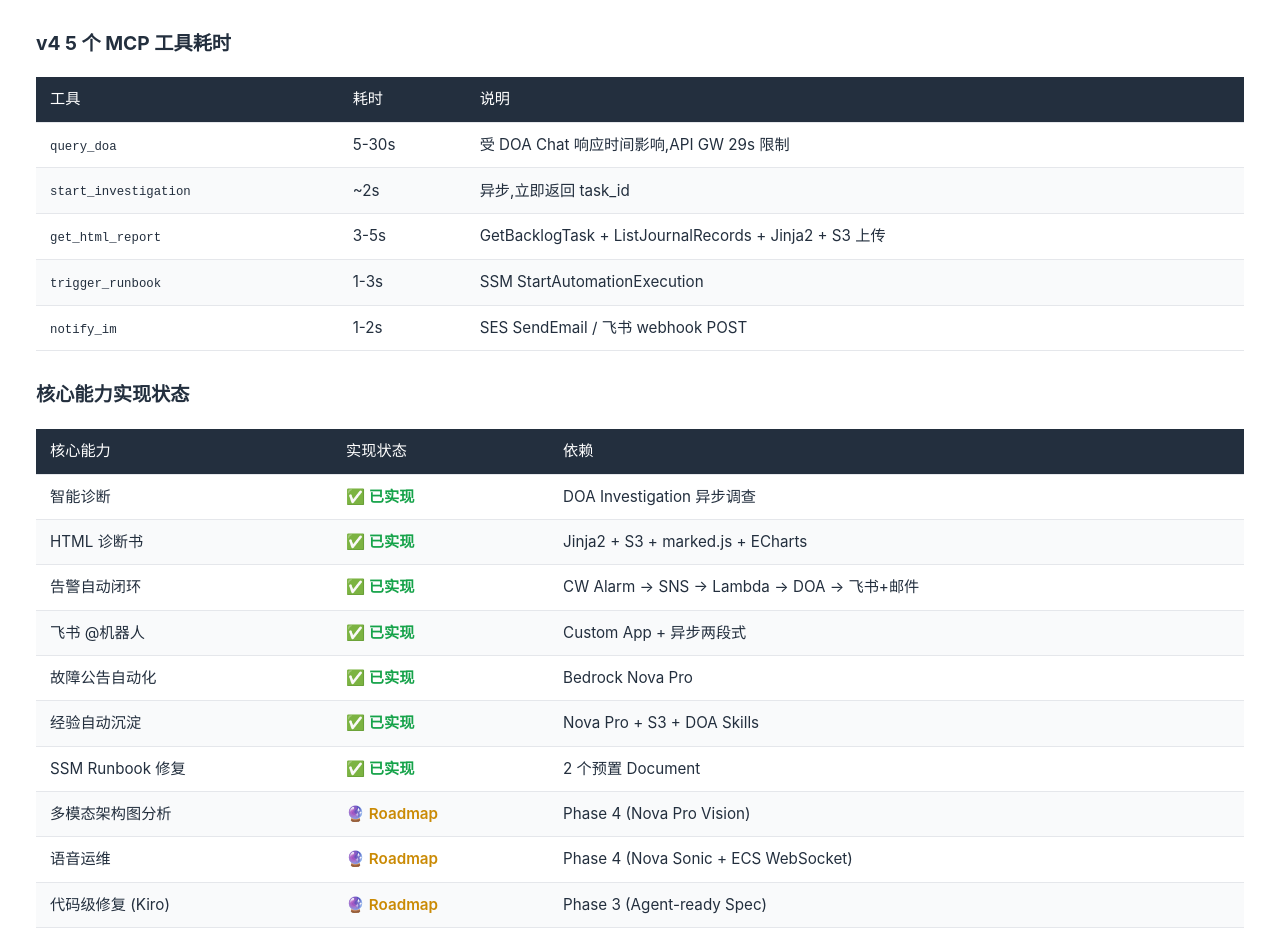
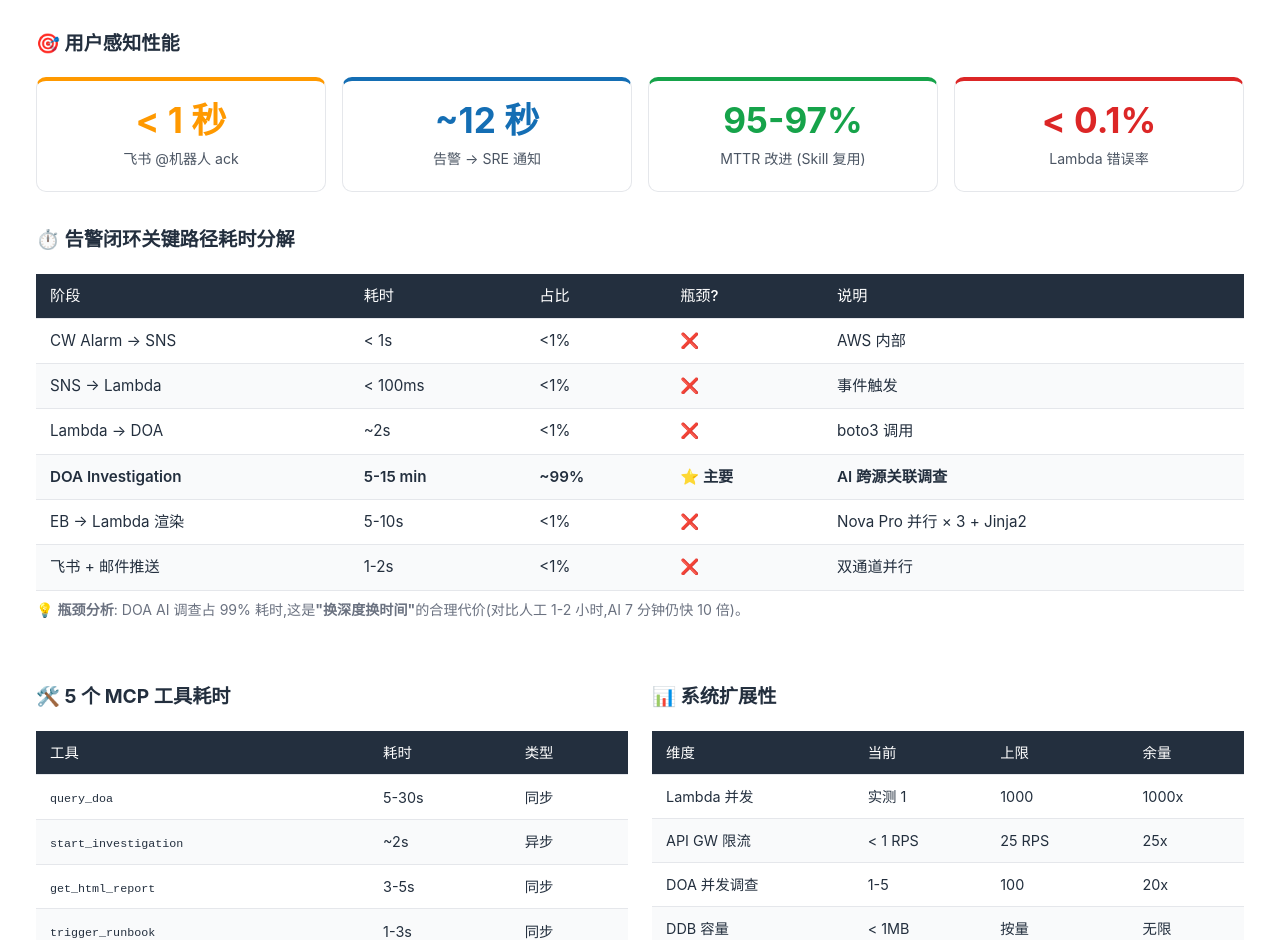
Before and after one commit to penghui1234/nlops, a plain HTML site: page docs/v6-overview.html in a window 1280 px wide. Shown: the part 11060-12000 px from the top of the page. Drawn offline with nearby package versions, Linux system fonts and the light colour scheme.

Commit message:
docs(perf): rebuild 性能分析 page (混合 A+B 风格)
Removed v3 vs v4 comparison (per user request).
Restructured to 5 sections matching mixed user-experience + tech-depth:

1. 🎯 用户感知性能 (4 big metric cards)
   - <1s 飞书 ack / ~12s 告警通知 / 95-97% MTTR改进 / <0.1% 错误率

2. ⏱️ 告警闭环关键路径耗时分解 (table with 6 stages)
   - DOA Investigation 占 99% 耗时 (highlighted)
   - 配 '换深度换时间' 解读

3. 🛠️ 5 个 MCP 工具耗时 + 📊 系统扩展性 (并排)
   - 工具耗时表 (5 工具)
   - 扩展能力表 (Lambda/APIGW/DOA/DDB/调用量,扩展余量 25x)

4. ⚡ Lambda 自身性能
   - 冷启动/热启动/平均执行/内存峰值/错误率

5. ⚡ MTTR 改进趋势 (ECharts折线图保留)

Files updated:
- assets/...v7.pptx (slide 17 性能分析 重写)
- docs/v6-overview.html (1️⃣1️⃣ 性能分析 重写)

```diff
--- a/docs/v6-overview.html
+++ b/docs/v6-overview.html
@@ -914,40 +914,96 @@ use_aws · check-lambda-logs · check-s3-reports
 
 <!-- Performance Analysis (PPT page 17) -->
 <div class="section" id="perf"><h2>1️⃣1️⃣ 性能分析</h2>
-  <h3>v4 5 个 MCP 工具耗时</h3>
+  <!-- 4 Big Metric Cards (用户体验) -->
+  <h3>🎯 用户感知性能</h3>
+  <div style="display: grid; grid-template-columns: repeat(4, 1fr); gap: 16px; margin-top: 16px;">
+    <div style="background: white; border: 1px solid #e5e7eb; border-radius: 10px; padding: 20px; text-align: center; border-top: 4px solid #ff9900;">
+      <div style="font-size: 2.2em; font-weight: 700; color: #ff9900; line-height: 1.1;">&lt; 1 秒</div>
+      <div style="font-size: 0.88em; color: #4b5563; margin-top: 8px;">飞书 @机器人 ack</div>
+    </div>
+    <div style="background: white; border: 1px solid #e5e7eb; border-radius: 10px; padding: 20px; text-align: center; border-top: 4px solid #146eb4;">
+      <div style="font-size: 2.2em; font-weight: 700; color: #146eb4; line-height: 1.1;">~12 秒</div>
+      <div style="font-size: 0.88em; color: #4b5563; margin-top: 8px;">告警 → SRE 通知</div>
+    </div>
+    <div style="background: white; border: 1px solid #e5e7eb; border-radius: 10px; padding: 20px; text-align: center; border-top: 4px solid #16a34a;">
+      <div style="font-size: 2.2em; font-weight: 700; color: #16a34a; line-height: 1.1;">95-97%</div>
+      <div style="font-size: 0.88em; color: #4b5563; margin-top: 8px;">MTTR 改进 (Skill 复用)</div>
+    </div>
+    <div style="background: white; border: 1px solid #e5e7eb; border-radius: 10px; padding: 20px; text-align: center; border-top: 4px solid #dc2626;">
+      <div style="font-size: 2.2em; font-weight: 700; color: #dc2626; line-height: 1.1;">&lt; 0.1%</div>
+      <div style="font-size: 0.88em; color: #4b5563; margin-top: 8px;">Lambda 错误率</div>
+    </div>
+  </div>
+
+  <!-- 关键路径耗时分解 -->
+  <h3 style="margin-top: 32px;">⏱️ 告警闭环关键路径耗时分解</h3>
   <table class="cmp">
     <thead>
-      <tr><th>工具</th><th>耗时</th><th>说明</th></tr>
+      <tr><th>阶段</th><th>耗时</th><th>占比</th><th>瓶颈?</th><th>说明</th></tr>
     </thead>
     <tbody>
-      <tr><td><code>query_doa</code></td><td>5-30s</td><td>受 DOA Chat 响应时间影响,API GW 29s 限制</td></tr>
-      <tr><td><code>start_investigation</code></td><td>~2s</td><td>异步,立即返回 task_id</td></tr>
-      <tr><td><code>get_html_report</code></td><td>3-5s</td><td>GetBacklogTask + ListJournalRecords + Jinja2 + S3 上传</td></tr>
-      <tr><td><code>trigger_runbook</code></td><td>1-3s</td><td>SSM StartAutomationExecution</td></tr>
-      <tr><td><code>notify_im</code></td><td>1-2s</td><td>SES SendEmail / 飞书 webhook POST</td></tr>
+      <tr><td>CW Alarm → SNS</td><td>&lt; 1s</td><td>&lt;1%</td><td>❌</td><td>AWS 内部</td></tr>
+      <tr><td>SNS → Lambda</td><td>&lt; 100ms</td><td>&lt;1%</td><td>❌</td><td>事件触发</td></tr>
+      <tr><td>Lambda → DOA</td><td>~2s</td><td>&lt;1%</td><td>❌</td><td>boto3 调用</td></tr>
+      <tr style="background: #fff7ed; font-weight: 600;"><td>DOA Investigation</td><td>5-15 min</td><td>~99%</td><td>⭐ 主要</td><td>AI 跨源关联调查</td></tr>
+      <tr><td>EB → Lambda 渲染</td><td>5-10s</td><td>&lt;1%</td><td>❌</td><td>Nova Pro 并行 × 3 + Jinja2</td></tr>
+      <tr><td>飞书 + 邮件推送</td><td>1-2s</td><td>&lt;1%</td><td>❌</td><td>双通道并行</td></tr>
     </tbody>
   </table>
-  <h3>核心能力实现状态</h3>
+  <p style="margin-top: 8px; font-size: 0.88em; color: #6b7280;">
+    💡 <strong>瓶颈分析</strong>: DOA AI 调查占 99% 耗时,这是<strong>"换深度换时间"</strong>的合理代价(对比人工 1-2 小时,AI 7 分钟仍快 10 倍)。
+  </p>
+
+  <!-- 5 个 MCP 工具耗时 + 系统扩展性 (并排) -->
+  <div style="display: grid; grid-template-columns: 1fr 1fr; gap: 24px; margin-top: 32px;">
+    <!-- Left: 5 MCP tools -->
+    <div>
+      <h3>🛠️ 5 个 MCP 工具耗时</h3>
+      <table class="cmp" style="font-size: 0.9em;">
+        <thead>
+          <tr><th>工具</th><th>耗时</th><th>类型</th></tr>
+        </thead>
+        <tbody>
+          <tr><td><code>query_doa</code></td><td>5-30s</td><td>同步</td></tr>
+          <tr><td><code>start_investigation</code></td><td>~2s</td><td>异步</td></tr>
+          <tr><td><code>get_html_report</code></td><td>3-5s</td><td>同步</td></tr>
+          <tr><td><code>trigger_runbook</code></td><td>1-3s</td><td>同步</td></tr>
+          <tr><td><code>notify_im</code></td><td>1-2s</td><td>同步</td></tr>
+        </tbody>
+      </table>
+    </div>
+    <!-- Right: 系统扩展性 -->
+    <div>
+      <h3>📊 系统扩展性</h3>
+      <table class="cmp" style="font-size: 0.9em;">
+        <thead>
+          <tr><th>维度</th><th>当前</th><th>上限</th><th>余量</th></tr>
+        </thead>
+        <tbody>
+          <tr><td>Lambda 并发</td><td>实测 1</td><td>1000</td><td>1000x</td></tr>
+          <tr><td>API GW 限流</td><td>&lt; 1 RPS</td><td>25 RPS</td><td>25x</td></tr>
+          <tr><td>DOA 并发调查</td><td>1-5</td><td>100</td><td>20x</td></tr>
+          <tr><td>DDB 容量</td><td>&lt; 1MB</td><td>按量</td><td>无限</td></tr>
+          <tr><td>调用量/月</td><td>~1000</td><td>~25,000</td><td>25x</td></tr>
+        </tbody>
+      </table>
+    </div>
+  </div>
+
+  <!-- Lambda 性能 -->
+  <h3 style="margin-top: 32px;">⚡ Lambda 自身性能</h3>
   <table class="cmp">
     <thead>
-      <tr><th>核心能力</th><th>实现状态</th><th>依赖</th></tr>
+      <tr><th>指标</th><th>数值</th><th>说明</th></tr>
     </thead>
     <tbody>
-      <tr><td>智能诊断</td><td><span class="status-done">✅ 已实现</span></td><td>DOA Investigation 异步调查</td></tr>
-      <tr><td>HTML 诊断书</td><td><span class="status-done">✅ 已实现</span></td><td>Jinja2 + S3 + marked.js + ECharts</td></tr>
-      <tr><td>告警自动闭环</td><td><span class="status-done">✅ 已实现</span></td><td>CW Alarm → SNS → Lambda → DOA → 飞书+邮件</td></tr>
-      <tr><td>飞书 @机器人</td><td><span class="status-done">✅ 已实现</span></td><td>Custom App + 异步两段式</td></tr>
-      <tr><td>故障公告自动化</td><td><span class="status-done">✅ 已实现</span></td><td>Bedrock Nova Pro</td></tr>
-      <tr><td>经验自动沉淀</td><td><span class="status-done">✅ 已实现</span></td><td>Nova Pro + S3 + DOA Skills</td></tr>
-      <tr><td>SSM Runbook 修复</td><td><span class="status-done">✅ 已实现</span></td><td>2 个预置 Document</td></tr>
-      <tr><td>多模态架构图分析</td><td><span class="status-todo">🔮 Roadmap</span></td><td>Phase 4 (Nova Pro Vision)</td></tr>
-      <tr><td>语音运维</td><td><span class="status-todo">🔮 Roadmap</span></td><td>Phase 4 (Nova Sonic + ECS WebSocket)</td></tr>
-      <tr><td>代码级修复 (Kiro)</td><td><span class="status-todo">🔮 Roadmap</span></td><td>Phase 3 (Agent-ready Spec)</td></tr>
+      <tr><td>冷启动</td><td>~1.5s</td><td>Layer 加载 + boto3 init</td></tr>
+      <tr><td>热启动</td><td>~50ms</td><td>warm container 复用</td></tr>
+      <tr><td>平均执行时间</td><td>3-5s</td><td>含 DOA / Nova Pro 调用</td></tr>
+      <tr><td>内存峰值</td><td>95 MB</td><td>配置 1024MB,余量 ~10x</td></tr>
+      <tr><td>错误率</td><td>&lt; 0.1%</td><td>多层 fallback 兜底</td></tr>
     </tbody>
   </table>
-
-  <h3 style="margin-top: 32px;">📊 v3 vs v4 精简对比</h3>
-  <div id="chart-v3v4" style="width: 100%; height: 320px;"></div>
 
   <h3 style="margin-top: 32px;">⚡ MTTR 改进趋势</h3>
   <div id="chart-mttr" style="width: 100%; height: 280px;"></div>
```
Also changed, not shown: 1 other file.
